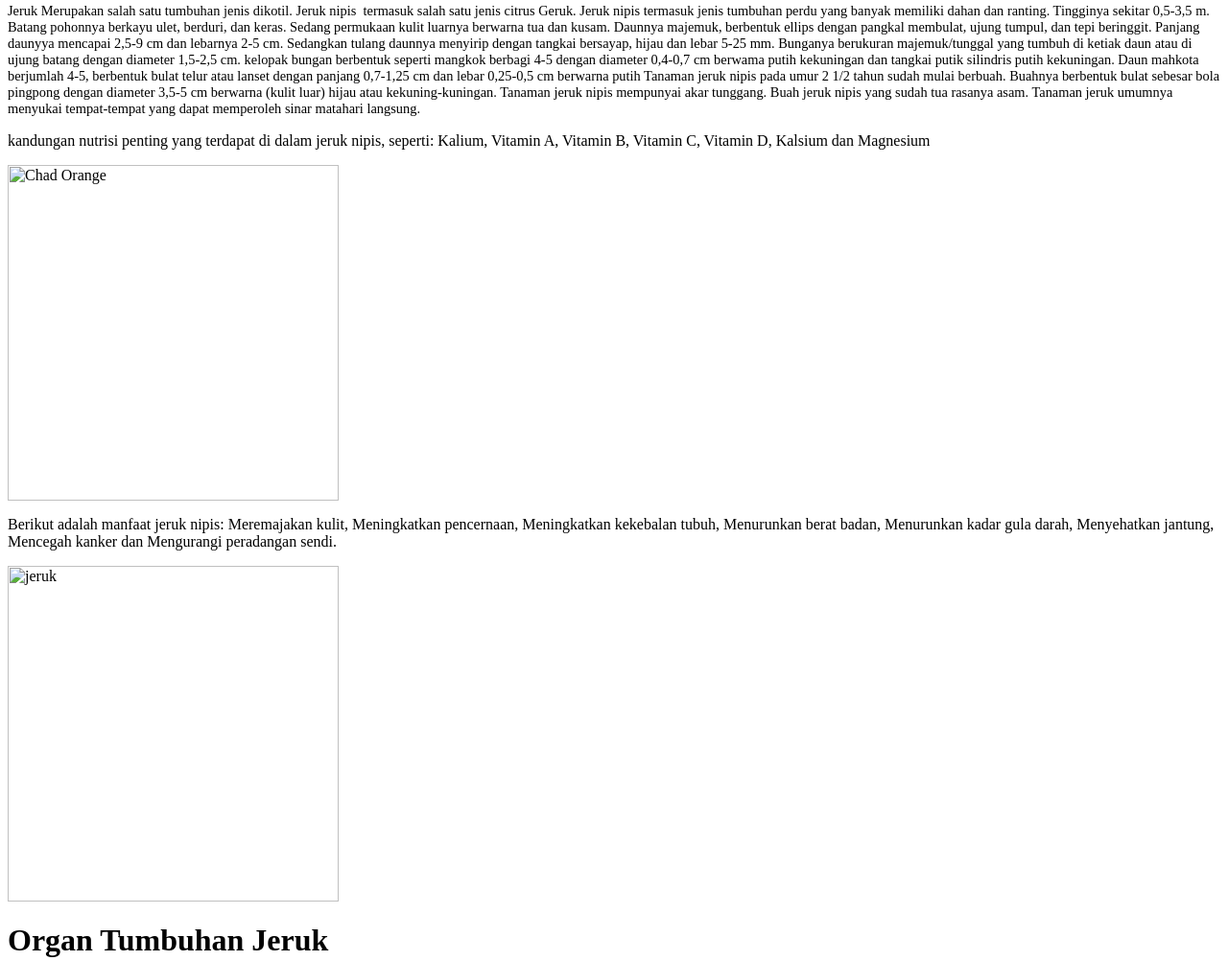
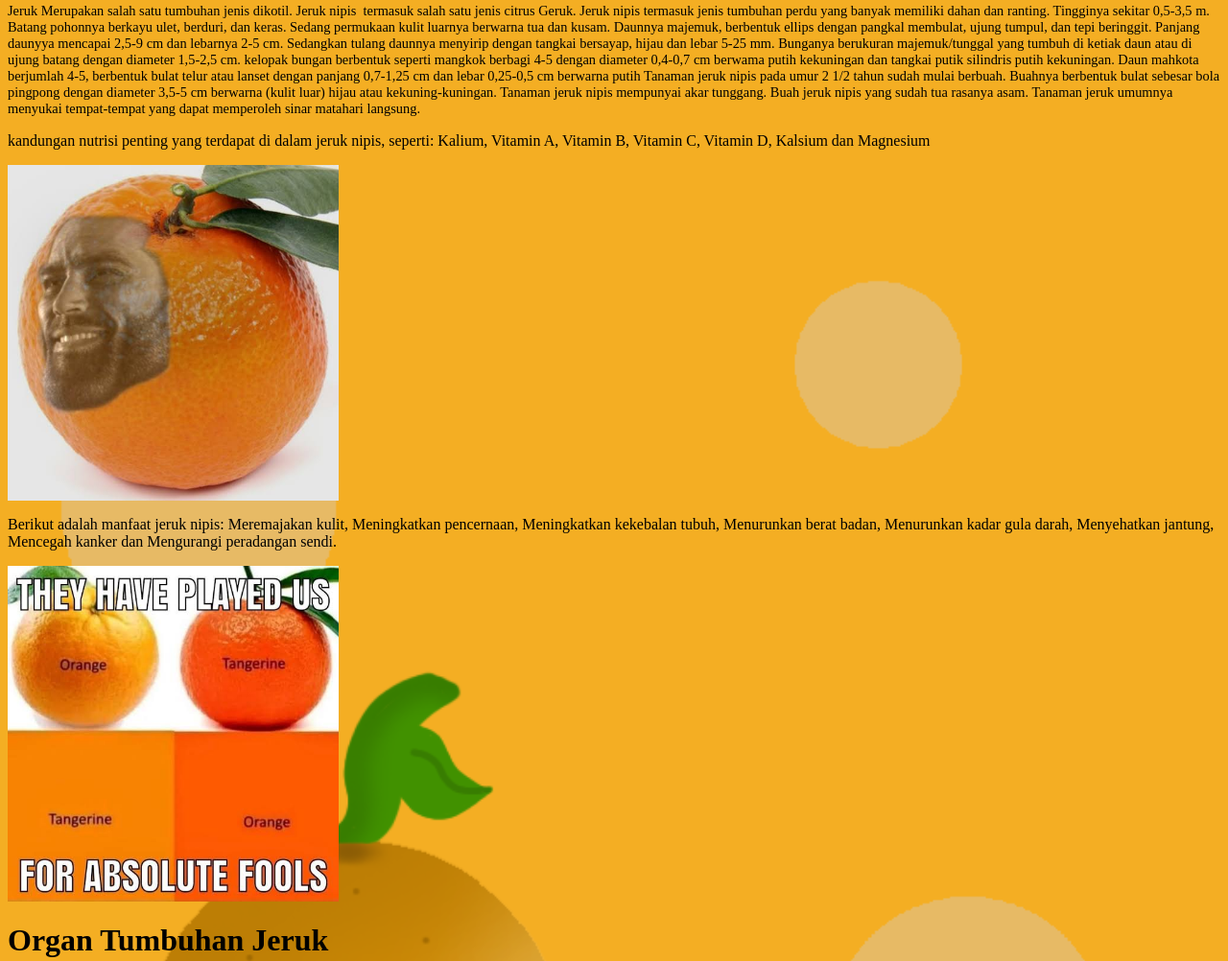
Before and after one commit to LawlietDeveloper/jeruk, a plain HTML site: page index.html in a window 1280 px wide. Shown: the part 818-1820 px from the top of the page at 96% size. Drawn offline with Linux system fonts and the light colour scheme.

Commit message:
Update index.html

```diff
--- a/index.html
+++ b/index.html
@@ -6,7 +6,7 @@
 <body>
 <style>
 body {
-  background-image:url('HTML/bgjeruk.png');
+  background-image:url('bgjeruk.png');
   background-repeat: no-repeat;
   background-attachment: fixed;
   background-size: cover;
@@ -45,7 +45,7 @@ Vitamin B,
 Vitamin C,
 Vitamin D,
 Kalsium dan Magnesium</p>
-<img src="HTML/chad.jpeg" alt="Chad Orange" width="345" height="350">
+<img src="chad.jpeg" alt="Chad Orange" width="345" height="350">
 <p>Berikut adalah manfaat jeruk nipis:
 
 Meremajakan kulit,
@@ -64,7 +64,7 @@ Mencegah kanker dan
 
 Mengurangi peradangan sendi.</p></p>
 
-<img src="HTML/jeruk.jpeg" alt="jeruk" width="345" height="350">
+<img src="jeruk.jpeg" alt="jeruk" width="345" height="350">
 
 <dl><h1>Organ Tumbuhan Jeruk</h1>
     <b style="font-size:100%;">Akar</b>
@@ -93,6 +93,6 @@ mahkota.</p></dd>
 <b>Biji</b>
 <dd>Pada tanaman jeruk, biji terdapat pada bulir buahnya, ketersediaan biji pada tanaman jeruk tergantung dari varietasnya, ada yang berbiji banyak sampai yang tidak berbiji. Biji jeruk biasanya berwarna putih atau putih keabuan, berbentuk bulat telur dan runcing di salah satu ujungnya, bersifat poliembrional dengan embrio berwarna putih. </dd>
 </dl>
-<img src="HTML/sekian.png" alt="sekian" width="245" height="240">
+<img src="sekian.png" alt="sekian" width="245" height="240">
 </body>
 </html>
```
